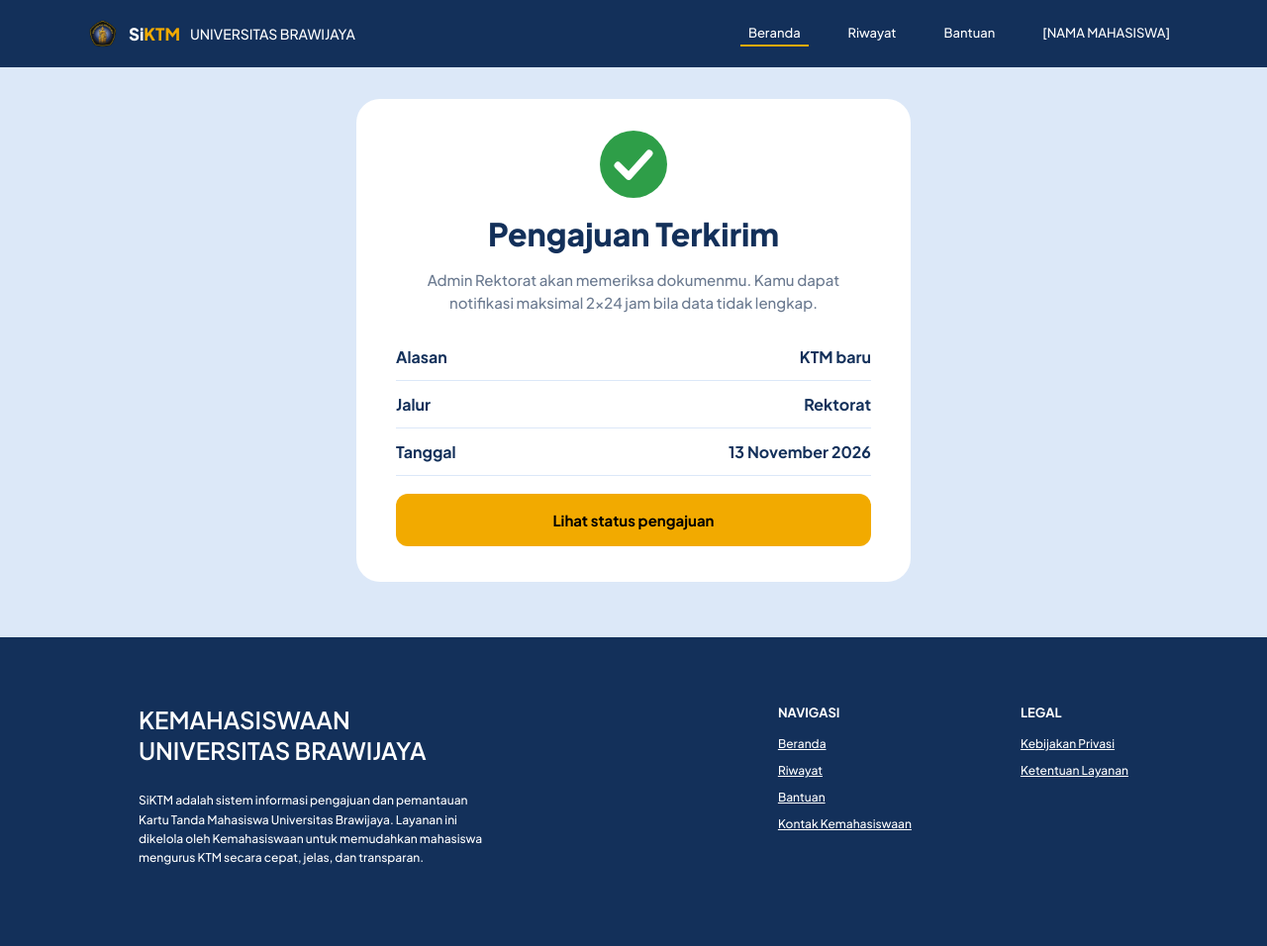
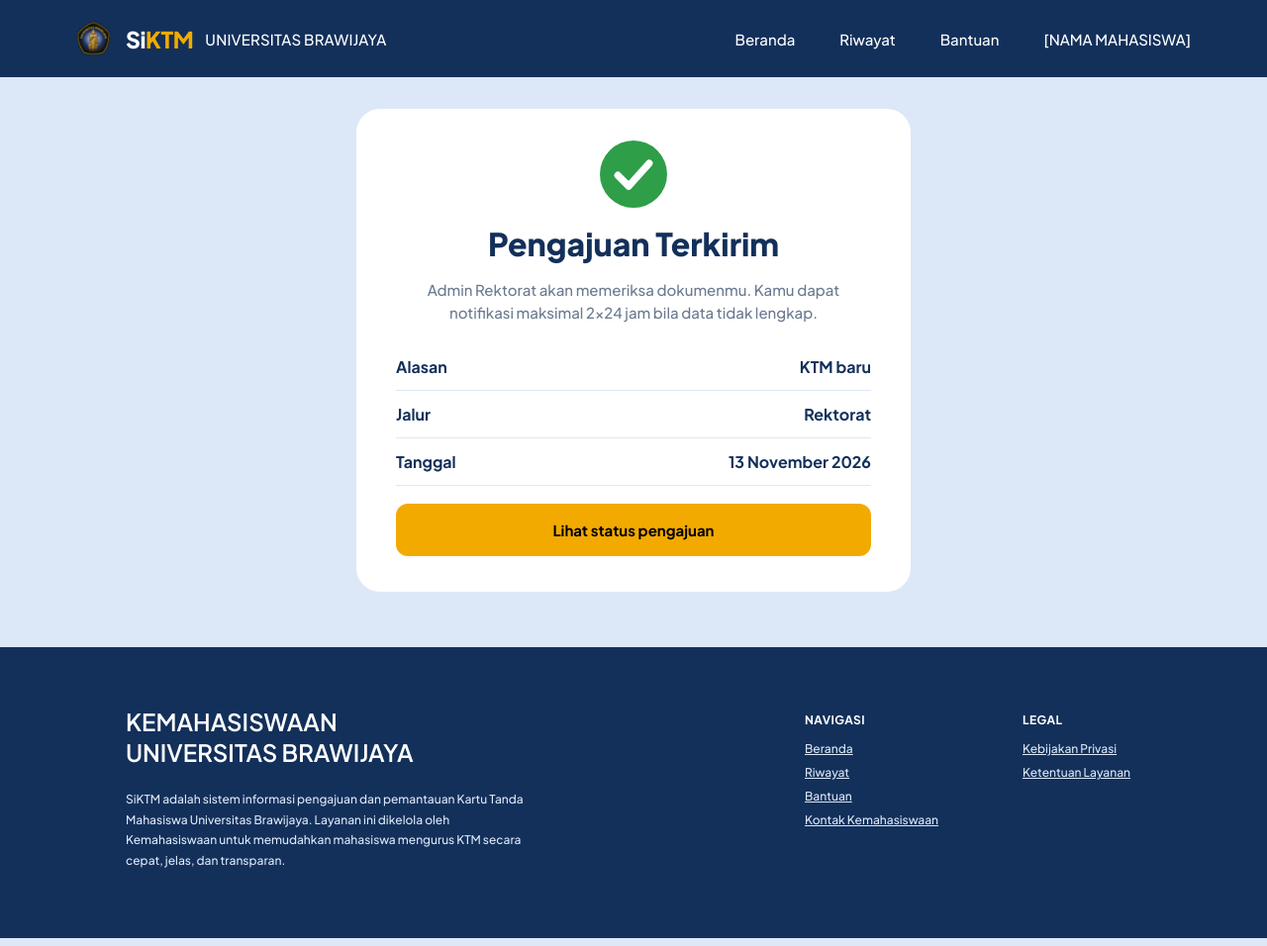
Before and after one commit to belove-pink/SiKTM-RSI, a Laravel app: page /preview-pengajuan-terkirim in a window 1280 px wide. Shown: the whole page at 99% size. Run offline with Laravel 12, Linux system fonts and the light colour scheme.

Commit message:
Samakan navbar dan footer pengajuan terkirim

```diff
--- a/resources/views/pengajuan-terkirim.blade.php
+++ b/resources/views/pengajuan-terkirim.blade.php
@@ -11,15 +11,16 @@
     body { margin: 0; font-family: 'Plus Jakarta Sans', 'Segoe UI', Arial, sans-serif; background: #dce8f8; color: #13305a; min-height: 100vh; display: flex; flex-direction: column; }
 
     /* Navbar */
-    .nav { background: #13305a; color: #fff; padding: 0 24px; height: 68px; }
-    .nav-isi { max-width: 1100px; height: 100%; margin: 0 auto; display: flex; align-items: center; justify-content: space-between; }
-    .nav .kiri { display: flex; align-items: center; gap: 10px; font-size: 14px; font-weight: 500; }
-    .nav .kiri img { height: 28px; }
-    .nav .kiri b { font-size: 17px; font-weight: 800; }
+    .nav { height: 78px; padding: 0 max(2.5%, calc((100% - 1200px) / 2 + 37px)); background: #13305a; color: #fff; }
+    .nav-isi { height: 100%; display: flex; align-items: center; justify-content: space-between; }
+    .nav .kiri { display: flex; align-items: center; gap: 12px; font-size: 15px; font-weight: 500; letter-spacing: .2px; }
+    .nav .kiri img { width: 38px; height: 38px; object-fit: contain; }
+    .nav .kiri b { font-family: 'Bricolage Grotesque', 'Plus Jakarta Sans', Arial, sans-serif; font-size: 23px; font-weight: 800; letter-spacing: -.4px; }
     .nav .kiri b span { color: #f2aa00; }
-    .nav .kanan { display: flex; gap: 32px; font-size: 13px; font-weight: 500; }
-    .nav .kanan a { color: #fff; text-decoration: none; padding: 4px 8px; }
-    .nav .kanan a.aktif { border-bottom: 2px solid #f2aa00; }
+    .nav .kiri > span { font-weight: 500; }
+    .nav .kanan { display: flex; align-items: stretch; gap: 45px; height: 100%; }
+    .nav .kanan a { display: flex; align-items: center; padding: 3px 0 0; color: #fff; text-decoration: none; font-size: 15px; font-weight: 500; border-bottom: 3px solid transparent; transition: .2s; }
+    .nav .kanan a:hover { border-bottom-color: #f2aa00; }
 
     /* Konten */
     main { flex: 1; display: flex; align-items: flex-start; justify-content: center; padding: 32px 16px 56px; }
@@ -31,14 +32,27 @@
     .btn { display: block; margin-top: 18px; padding: 17px; background: #f2aa00; color: #000; border-radius: 12px; font-size: 15px; font-weight: 700; text-decoration: none; }
 
     /* Footer */
-/* Footer */
-    footer { background: #13305a; color: #fff; padding: 68px 24px 80px; }
+    footer { padding: 60px max(7.2%, calc((100% - 1200px) / 2 + 87px)) 68px; background: #13305a; color: #fff; }
+    .footer-isi { display: grid; grid-template-columns: 1fr 180px 120px; gap: 40px; align-items: start; }
+    footer h2 { margin: 0 0 22px; font-size: 24px; line-height: 1.3; font-weight: 600; }
+    footer p { max-width: 420px; margin: 0; color: #dce8f8; font-size: 12px; line-height: 1.7; font-weight: 500; }
+    footer .kolom { display: contents; }
+    footer .kolom h4 { margin: 6px 0 14px; font-size: 12px; font-weight: 700; letter-spacing: .4px; }
+    footer .kolom a { display: block; margin-bottom: 9px; color: #dce8f8; font-size: 12px; text-decoration: underline; font-weight: 500; }
+
+    @media (max-width: 900px) {
+  footer { padding: 40px 7%; }
+  .footer-isi { grid-template-columns: 1fr 1fr; gap: 28px; }
+  .footer-isi > div:first-child { grid-column: 1 / -1; }
+}
+
+    /* footer { background: #13305a; color: #fff; padding: 68px 24px 80px; }
     .footer-isi { max-width: 1000px; margin: 0 auto; display: flex; justify-content: space-between; gap: 40px; flex-wrap: wrap; }
     footer h2 { margin: 0 0 25px; font-size: 24px; font-weight: 600; line-height: 1.3; }
     footer p { margin: 0; max-width: 350px; font-size: 12px; line-height: 1.6; font-weight: 400; }
     footer .kolom { display: flex; gap: 110px; font-size: 12px; }
     footer .kolom h4 { margin: 0 0 16px; font-size: 13px; font-weight: 700; }
-    footer .kolom a { display: block; margin-bottom: 12px; color: #fff; text-decoration: underline; font-weight: 500; }
+    footer .kolom a { display: block; margin-bottom: 12px; color: #fff; text-decoration: underline; font-weight: 500; } */
 
     /* footer { background: #13305a; color: #fff; padding: 40px 24px 48px; }
     .footer-isi { max-width: 1100px; margin: 0 auto; display: flex; justify-content: space-between; gap: 40px; flex-wrap: wrap; }
```
